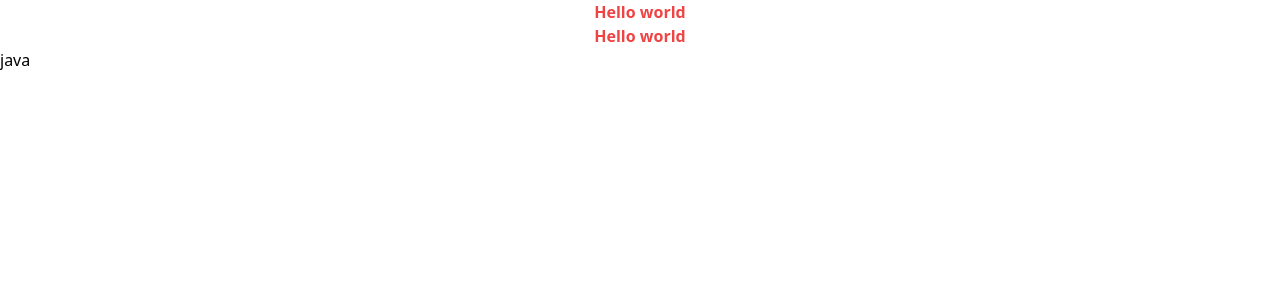
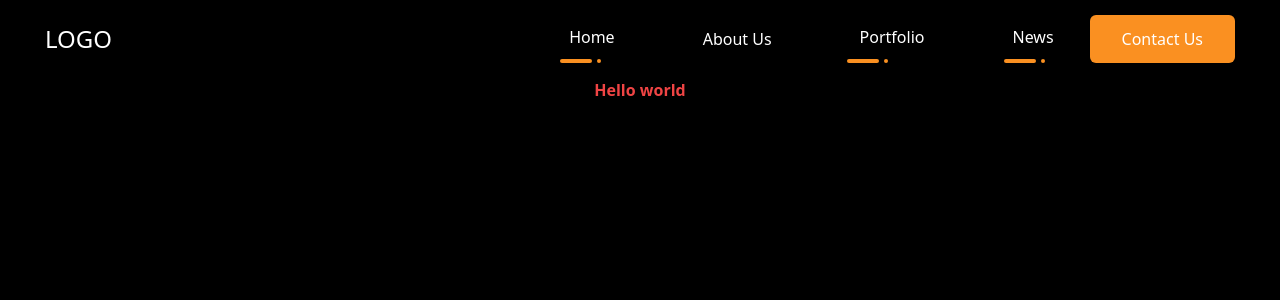
Before and after one commit to Anvarov-Ismoil/gaming-platform, a Vue app: page / in a window 1280 px wide. Shown: the top 300 px of the page. Built offline with nearby package versions, Linux system fonts and the light colour scheme.

Commit message:
feat: add header

```diff
--- a/index.html
+++ b/index.html
@@ -4,7 +4,8 @@
     <meta charset="UTF-8">
     <link rel="icon" href="/favicon.ico">
     <meta name="viewport" content="width=device-width, initial-scale=1.0">
-    <title>Vite App</title>
+    <link rel="stylesheet" href="https://cdnjs.cloudflare.com/ajax/libs/font-awesome/5.15.4/css/all.min.css" integrity="sha512-1ycn6IcaQQ40/MKBW2W4Rhis/DbILU74C1vSrLJxCq57o941Ym01SwNsOMqvEBFlcgUa6xLiPY/NS5R+E6ztJQ==" crossorigin="anonymous" referrerpolicy="no-referrer" />
+    <title>Gaming Platform</title>
   </head>
   <body>
     <div id="app"></div>
--- a/src/App.vue
+++ b/src/App.vue
@@ -1,8 +1,14 @@
 <template>
+  <TheHeader />
   <RouterView />
-  <h1>java</h1>
 </template>
 
 <script>
+import TheHeader from './layouts/TheHeader.vue'
 import { RouterView } from 'vue-router'
+export default {
+  components: {
+    TheHeader
+  }
+}
 </script>
--- a/src/assets/main.css
+++ b/src/assets/main.css
@@ -1,3 +1,15 @@
 @tailwind base;
 @tailwind components;
 @tailwind utilities;
+
+body {
+  color: #ffffff;
+  background: #000000;
+}
+
+.container {
+  width: 100%;
+  max-width: 1220px;
+  margin: 0 auto;
+  padding: 15px;
+}
--- /dev/null
+++ b/src/layouts/TheHeader.vue
@@ -0,0 +1,70 @@
+<template>
+  <header>
+    <div class="container flex justify-between items-center">
+      <div class="logo">
+        <h1 class="text-2xl">LOGO</h1>
+      </div>
+      <ul class="menu hidden items-center gap-[36px] lg:flex">
+        <li class="flex items-center gap-[88px]">
+          <router-link v-for="link in menuArray" :key="link" :to="link.route">
+            {{ link.name }}
+            <div class="line">
+              <div class="w-8 h-1 bg-brand-orange rounded-full"></div>
+              <div class="w-1 h-1 bg-brand-orange rounded-full"></div>
+            </div>
+          </router-link>
+        </li>
+        <button class="btn bg-brand-orange px-8 py-3 rounded-[6px]">
+          Contact Us
+        </button>
+      </ul>
+
+      <button class="burger text-2xl block lg:hidden">
+        <i class="fas fa-bars"></i>
+      </button>
+    </div>
+  </header>
+</template>
+
+<script>
+export default {
+  data() {
+    return {
+      menuArray: [
+        {
+          name: 'Home',
+          route: '/'
+        },
+        {
+          name: 'About Us',
+          route: '/about'
+        },
+        {
+          name: 'Portfolio',
+          route: '/'
+        },
+        {
+          name: 'News',
+          route: '/'
+        },
+      ]
+    }
+  },
+}
+</script>
+
+<style scoped>
+.router-link-exact-active .line {
+  display: flex;
+  gap: 5px;
+  position: relative;
+}
+
+.line{
+  display: none;
+  position: absolute;
+  top: 10px;
+  /* left: 40%; */
+  right: 20%;
+}
+</style>
--- a/src/views/HomeView.vue
+++ b/src/views/HomeView.vue
@@ -1,10 +1,10 @@
-
 <template>
   <main>
     <h1 class="text-center font-bold text-red-500">Hello world</h1>
-    <h1 class="text-center font-bold text-red-500">Hello world</h1>
+    <!-- <h1 class="text-center font-bold text-red-500">Hello world</h1> -->
   </main>
 </template>
 
+
 <script >
 </script>
--- a/tailwind.config.js
+++ b/tailwind.config.js
@@ -5,7 +5,14 @@ module.exports = {
     "./src/**/*.{vue,js,ts,jsx,tsx}",
   ],
   theme: {
-    extend: {},
+    extend: {
+      colors: {
+        'brand-orange': '#FA9021',
+      },
+    },
+    container: {
+      center: true,
+    },
   },
   plugins: [],
 }
```
